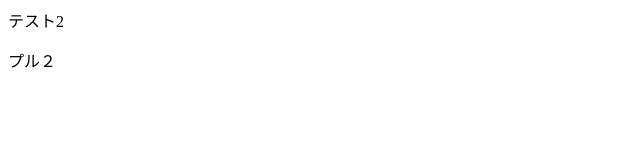
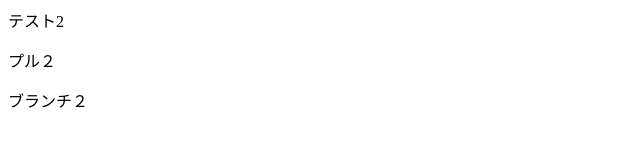
Before and after one commit to honmahina/git-test2, a plain HTML site: page index.html in a window 1280 px wide. Shown: the full height of the page, 0-640 px from the left. Drawn offline with Linux system fonts and the light colour scheme.

Commit message:
ブランチ２

```diff
--- a/index.html
+++ b/index.html
@@ -1,2 +1,3 @@
 <p>テスト2</p>
 <p>プル２</p>
+<p>ブランチ２</p>
```
